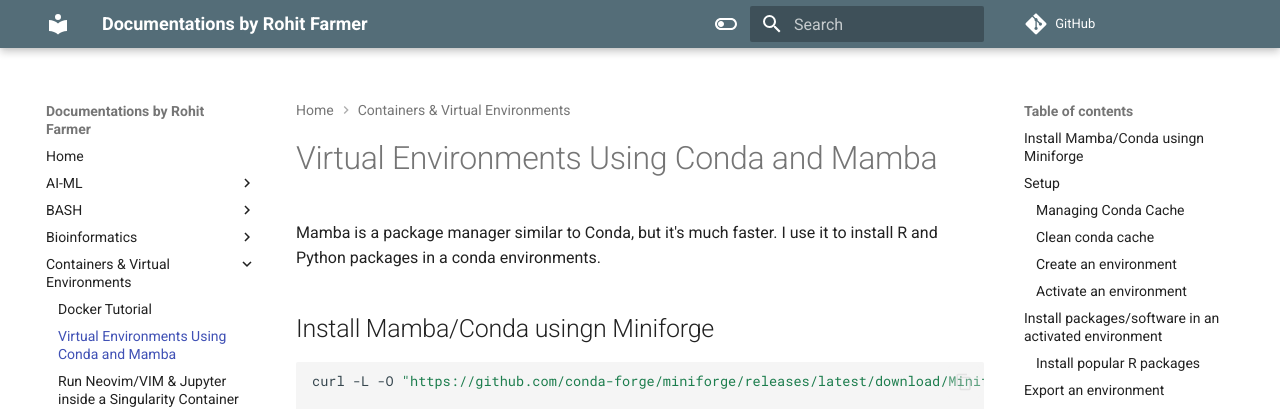
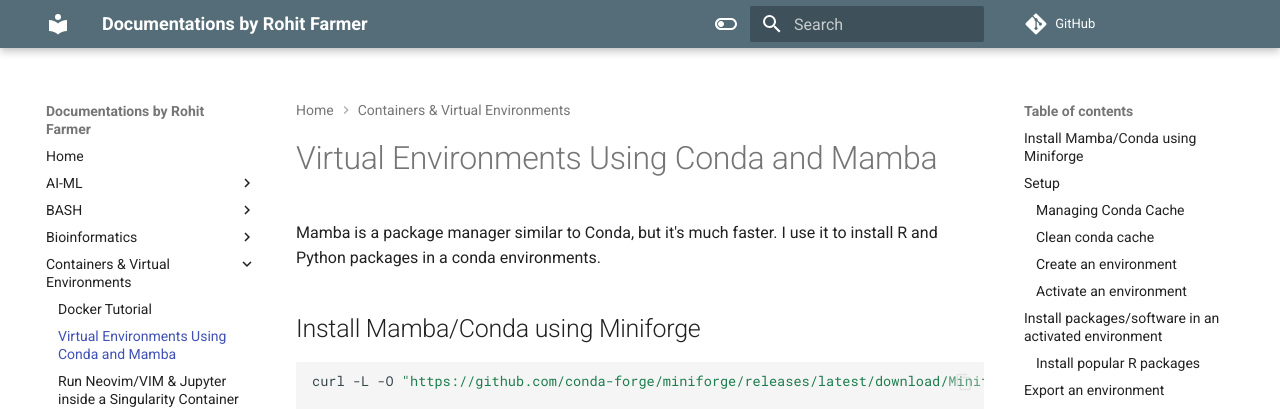
Before and after one commit to rohitfarmer/mk-docs, an MkDocs documentation site: the page built from contents/containers/mamba-environment.md, in a window 1280 px wide and 900 px high. Shown: the top 409 px of the window. Built offline with MkDocs 1.6.1 and Material for MkDocs 9.7.7, drawn with Linux system fonts in a browser that asks for light colours; comment, search, counter and statistics services are not loaded.

Commit message:
docs: Fix typo on mamba-environment.md

````diff
--- a/contents/containers/mamba-environment.md
+++ b/contents/containers/mamba-environment.md
@@ -2,7 +2,7 @@
 
 Mamba is a package manager similar to Conda, but it's much faster. I use it to install R and Python packages in a conda environments.
 
-## Install Mamba/Conda usingn Miniforge
+## Install Mamba/Conda using Miniforge
 
 ```bash
 curl -L -O "https://github.com/conda-forge/miniforge/releases/latest/download/Miniforge3-$(uname)-$(uname -m).sh"
````
